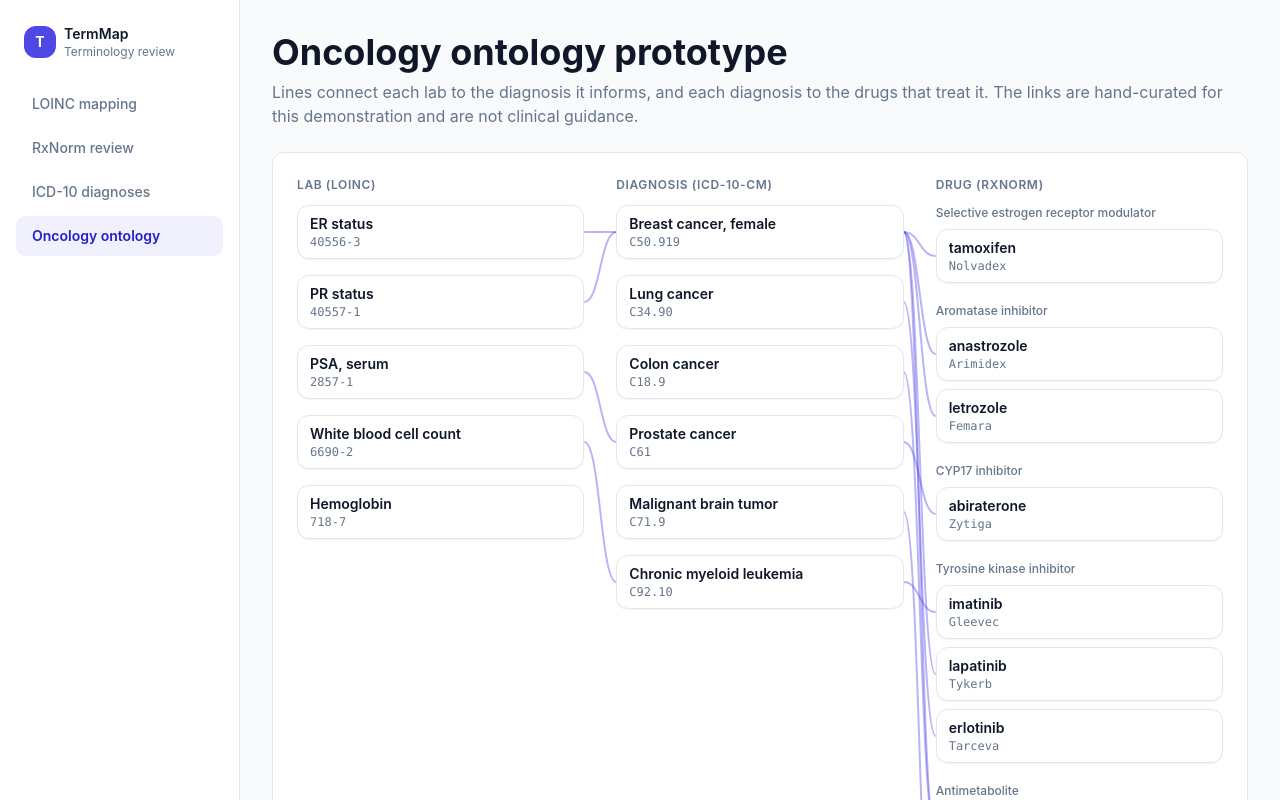
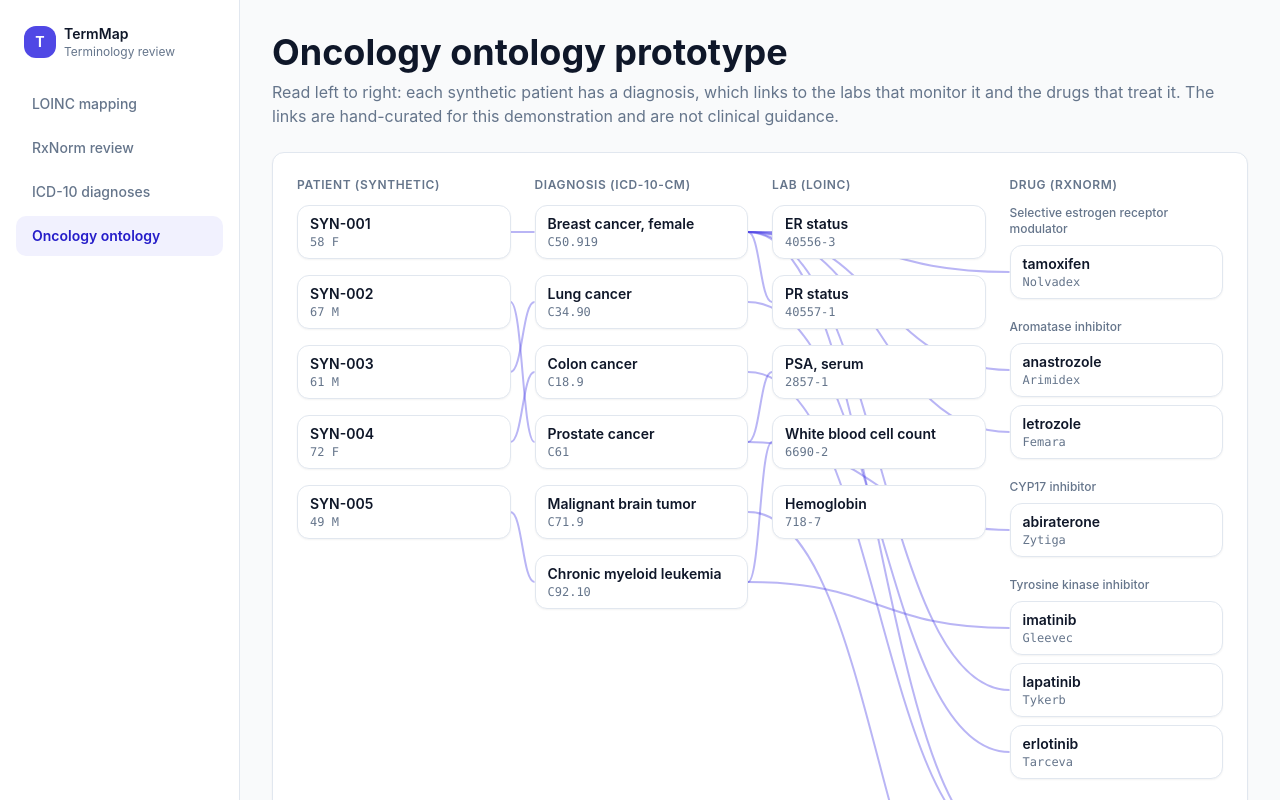
Before and after one commit to JulieMammen/Fundamental-Design, a Next.js app: page /ontology in a window 1280 px wide. Shown: the top 800 px of the page. Built offline with nearby package versions, Linux system fonts and the light colour scheme.

Commit message:
Reorder ontology diagram to patient, diagnosis, lab, drug
Show the patient column first and the diagnosis, lab, and drug columns in that order, with links from each patient to its diagnosis and from diagnoses to labs and drugs.

Co-Authored-By: Claude Haiku 5.5 <noreply@anthropic.com>

```diff
--- a/app/ontology/OntologyDiagram.tsx
+++ b/app/ontology/OntologyDiagram.tsx
@@ -1,7 +1,7 @@
 "use client";
 
 import { useLayoutEffect, useRef, useState } from "react";
-import { diagnoses, drugClasses, drugs, labs } from "@/lib/oncology-ontology";
+import { diagnoses, drugClasses, drugs, labs, patients } from "@/lib/oncology-ontology";
 
 type Point = { x: number; y: number };
 type Line = { key: string; from: Point; to: Point };
@@ -60,19 +60,18 @@ export function OntologyDiagram() {
       }
 
       const next: Line[] = [];
+      function connect(fromId: string, toId: string) {
+        const from = point(fromId, "right");
+        const to = point(toId, "left");
+        if (from && to) next.push({ key: `${fromId}->${toId}`, from, to });
+      }
+
+      for (const patient of patients) connect(`patient-${patient.id}`, `dx-${patient.diagnosisId}`);
       for (const diagnosis of diagnoses) {
-        for (const labId of diagnosis.labIds) {
-          const from = point(`lab-${labId}`, "right");
-          const to = point(`dx-${diagnosis.id}`, "left");
-          if (from && to) next.push({ key: `lab-${labId}-dx-${diagnosis.id}`, from, to });
-        }
+        for (const labId of diagnosis.labIds) connect(`dx-${diagnosis.id}`, `lab-${labId}`);
       }
       for (const drug of drugs) {
-        for (const diagnosisId of drug.diagnosisIds) {
-          const from = point(`dx-${diagnosisId}`, "right");
-          const to = point(`drug-${drug.id}`, "left");
-          if (from && to) next.push({ key: `dx-${diagnosisId}-drug-${drug.id}`, from, to });
-        }
+        for (const diagnosisId of drug.diagnosisIds) connect(`dx-${diagnosisId}`, `drug-${drug.id}`);
       }
       setLines(next);
     }
@@ -84,7 +83,7 @@ export function OntologyDiagram() {
 
   return (
     <div>
-      <div ref={containerRef} className="relative grid grid-cols-3 gap-8">
+      <div ref={containerRef} className="relative grid grid-cols-4 gap-6">
         <svg className="pointer-events-none absolute inset-0 h-full w-full overflow-visible" aria-hidden="true">
           {lines.map((line) => {
             const bend = (line.to.x - line.from.x) / 2;
@@ -100,10 +99,15 @@ export function OntologyDiagram() {
         </svg>
 
         <div>
-          <ColumnTitle>Lab (LOINC)</ColumnTitle>
+          <ColumnTitle>Patient (synthetic)</ColumnTitle>
           <div className="flex flex-col gap-4">
-            {labs.map((lab) => (
-              <NodeCard key={lab.id} nodeRef={registerNode(`lab-${lab.id}`)} title={lab.name} detail={lab.loinc} />
+            {patients.map((patient) => (
+              <NodeCard
+                key={patient.id}
+                nodeRef={registerNode(`patient-${patient.id}`)}
+                title={patient.id}
+                detail={`${patient.age} ${patient.sex}`}
+              />
             ))}
           </div>
         </div>
@@ -118,6 +122,15 @@ export function OntologyDiagram() {
                 title={diagnosis.name}
                 detail={diagnosis.icd10cm}
               />
+            ))}
+          </div>
+        </div>
+
+        <div>
+          <ColumnTitle>Lab (LOINC)</ColumnTitle>
+          <div className="flex flex-col gap-4">
+            {labs.map((lab) => (
+              <NodeCard key={lab.id} nodeRef={registerNode(`lab-${lab.id}`)} title={lab.name} detail={lab.loinc} />
             ))}
           </div>
         </div>
--- a/app/ontology/page.tsx
+++ b/app/ontology/page.tsx
@@ -9,8 +9,9 @@ export default function OntologyPage() {
         <div>
           <h1 className="text-4xl font-bold">Oncology ontology prototype</h1>
           <p className="mt-2 text-muted-foreground">
-            Lines connect each lab to the diagnosis it informs, and each diagnosis to the drugs that
-            treat it. The links are hand-curated for this demonstration and are not clinical guidance.
+            Read left to right: each synthetic patient has a diagnosis, which links to the labs that
+            monitor it and the drugs that treat it. The links are hand-curated for this demonstration
+            and are not clinical guidance.
           </p>
         </div>
         <div className="rounded-xl border border-border bg-card p-6 shadow-sm">
```
